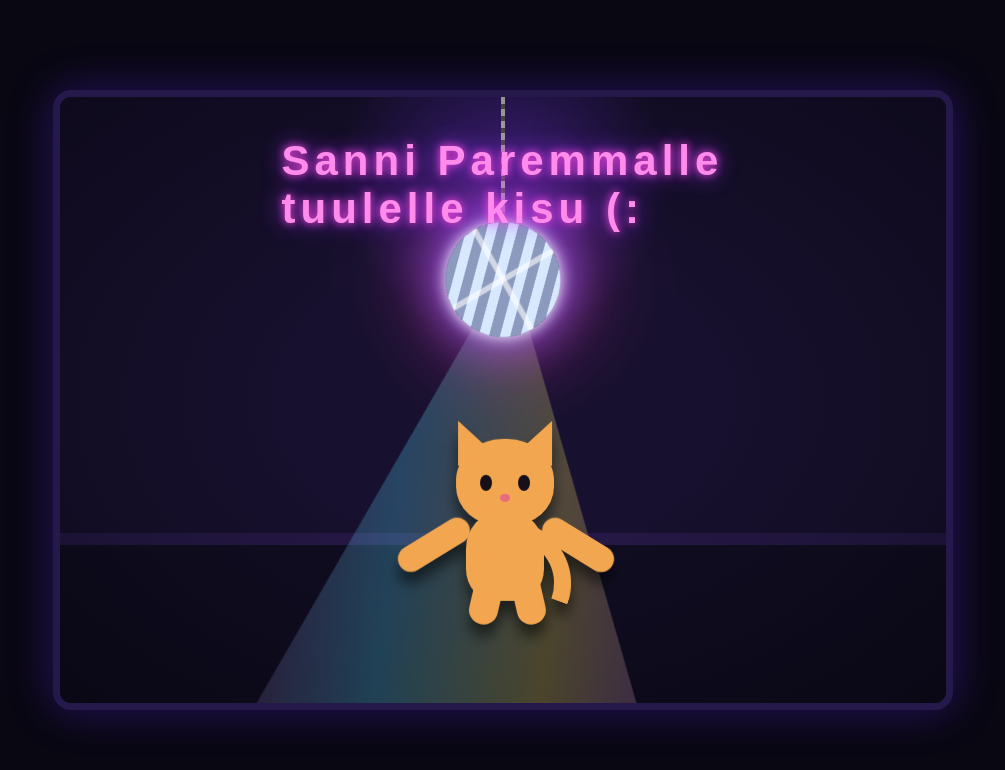
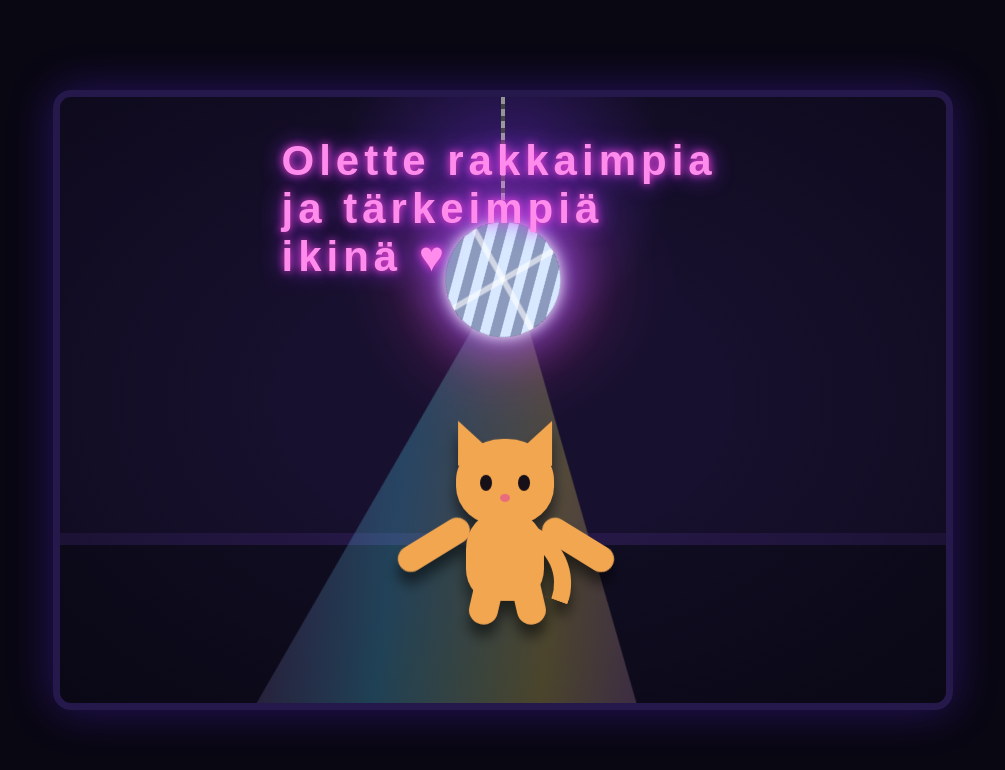
Before and after one commit to taikatatti/DiscoCat, a plain HTML site: page index.html in a window 1280 px wide. Shown: the whole page, without its empty margins (137-1142 px from the left). Drawn offline with Linux system fonts and the light colour scheme.

Commit message:
Change sign message in index.html
Updated the sign text in the disco cat animation.

```diff
--- a/index.html
+++ b/index.html
@@ -156,7 +156,7 @@
 </head>
 <body>
   <main class="room">
-    <div class="sign">Sanni Paremmalle tuulelle kisu (:</div>
+    <div class="sign"> Olette rakkaimpia ja tärkeimpiä ikinä ♥ </div>
     <div class="chain"></div>
     <div class="disco-ball"></div>
     <div class="light"></div>
```
